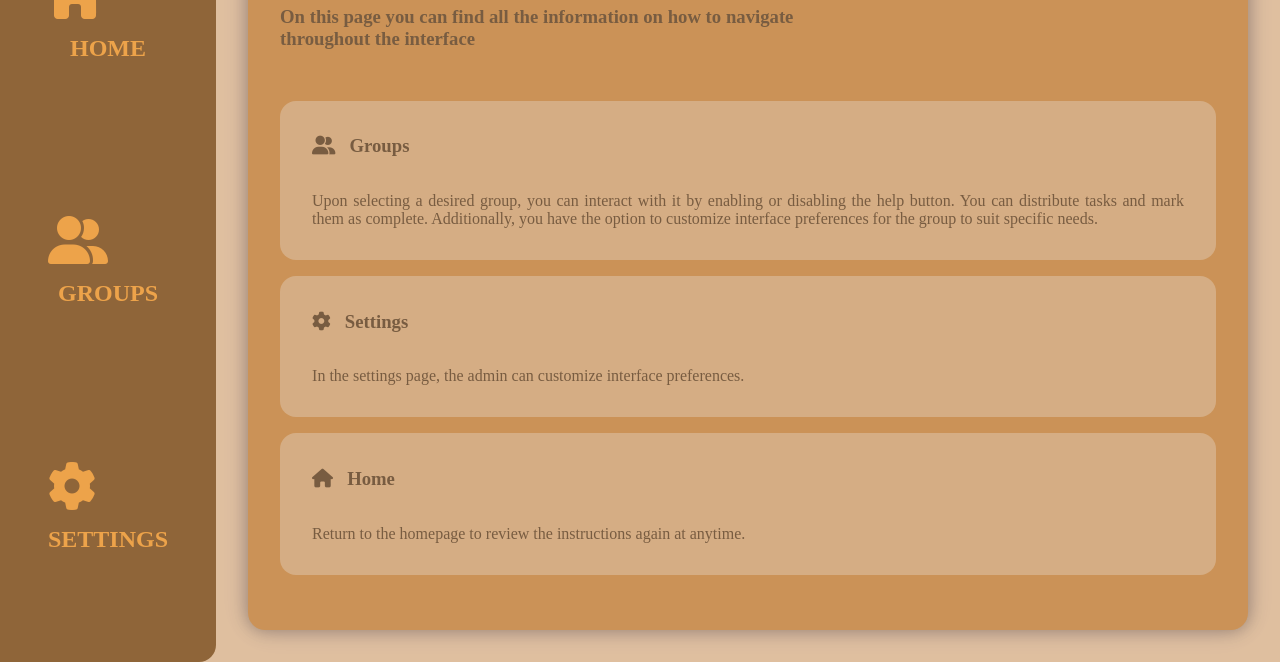
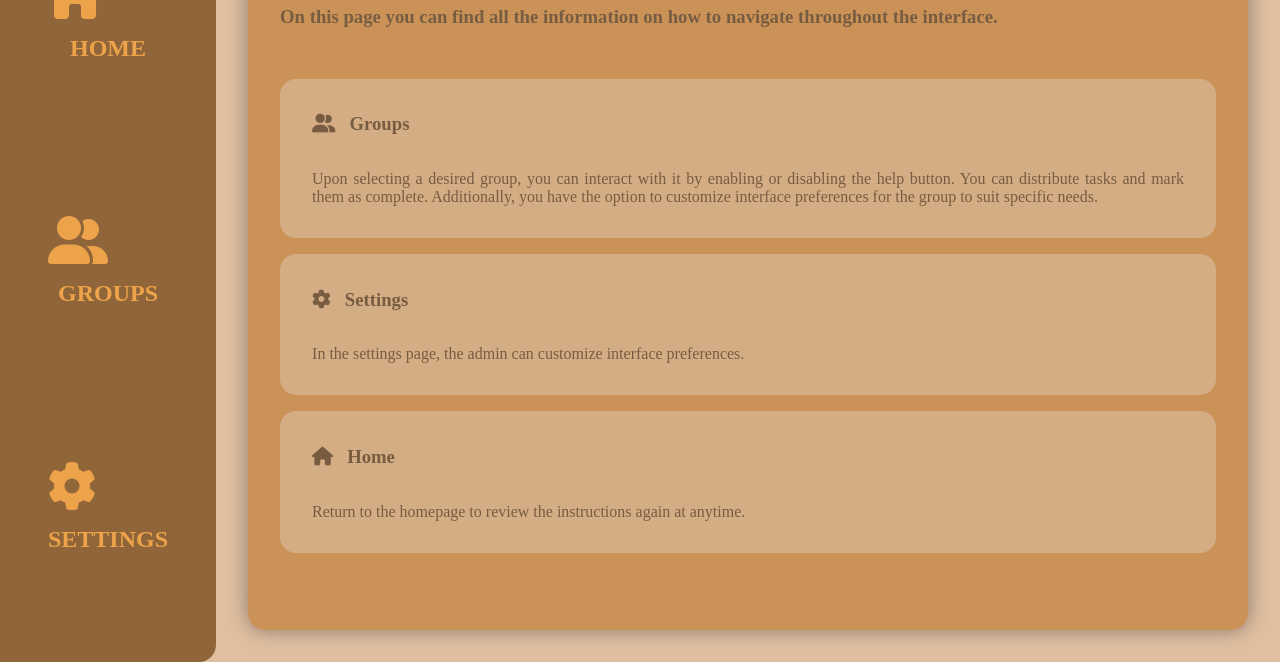
Before and after one commit to TeamEDMO/Admin-site, a website built with webpack: page src/index.html in a window 1280 px wide. Shown: the part 138-800 px from the top of the page. Built offline with nearby package versions, Linux system fonts and the light colour scheme; files whose address does not match are found by name.

Commit message:
remove stray br in homepage

```diff
--- a/src/index.html
+++ b/src/index.html
@@ -17,7 +17,7 @@
             <div>
                 <h1>WELCOME TO EDMO</h1>
                 <h3>
-                    On this page you can find all the information on how to navigate<br>throughout the interface
+                    On this page you can find all the information on how to navigate throughout the interface.
                 </h3>
             </div>
             <div class="mainContent">
```
